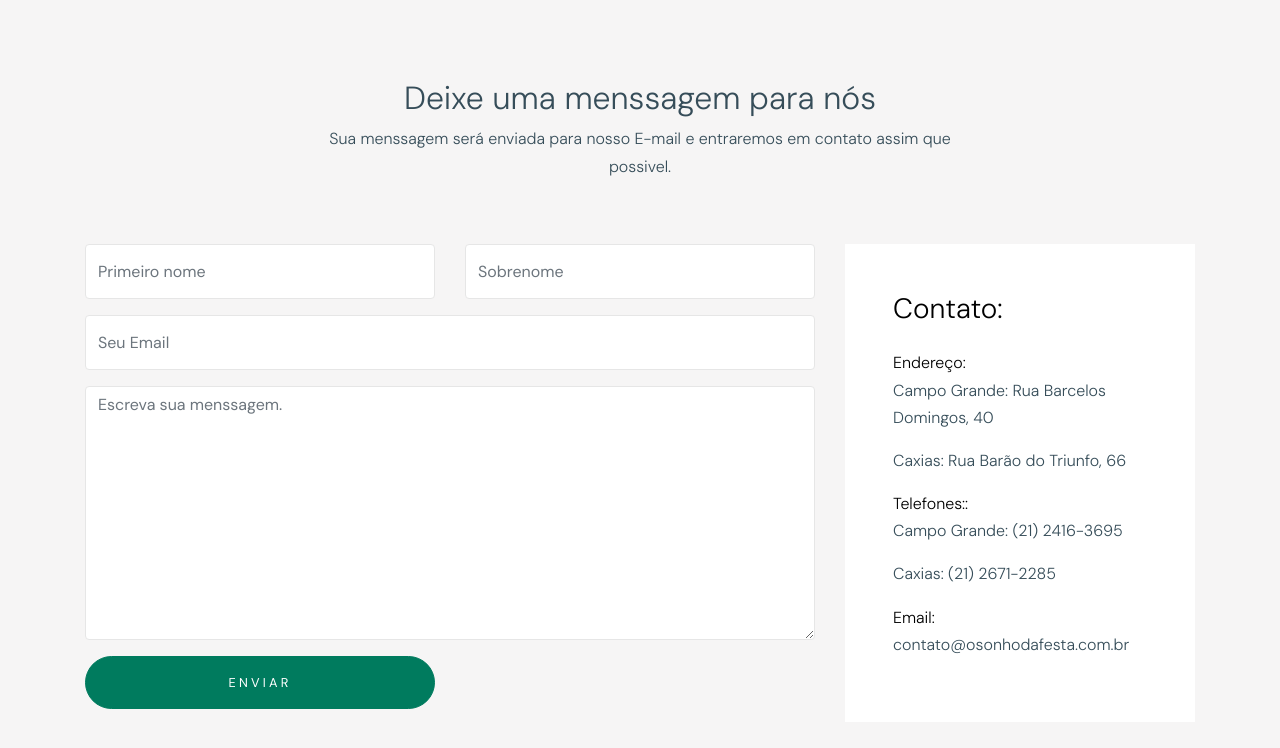
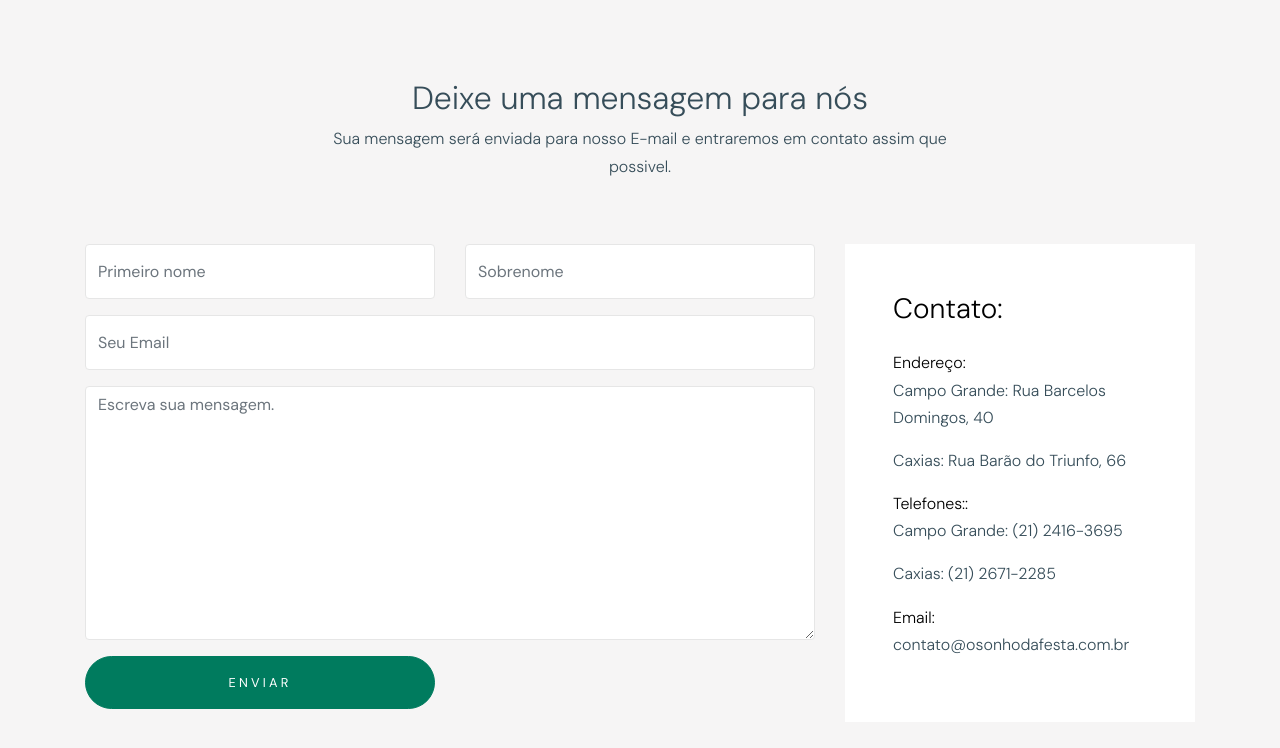
Before and after one commit to caiopornie/caiopornie.github.io, a plain HTML site: page contact.html in a window 1280 px wide. Shown: the part 810-1558 px from the top of the page. Drawn offline with nearby package versions, Linux system fonts and the light colour scheme; files whose address does not match are found by name.

Commit message:
correção gramatica

```diff
--- a/contact.html
+++ b/contact.html
@@ -126,8 +126,8 @@
       <div class="container">
         <div class="row justify-content-center text-center">
         <div class="col-7 text-center mb-5">
-          <h2>Deixe uma menssagem para nós</h2>
-          <p>Sua menssagem será enviada para nosso E-mail e entraremos em contato assim que possivel.</p>
+          <h2>Deixe uma mensagem para nós</h2>
+          <p>Sua mensagem será enviada para nosso E-mail e entraremos em contato assim que possivel.</p>
         </div>
       </div>
         <div class="row">
@@ -150,7 +150,7 @@
 
               <div class="form-group row">
                 <div class="col-md-12">
-                  <textarea name="" id="" class="form-control" placeholder="Escreva sua menssagem." cols="30" rows="10"></textarea>
+                  <textarea name="" id="" class="form-control" placeholder="Escreva sua mensagem." cols="30" rows="10"></textarea>
                 </div>
               </div>
               <div class="form-group row">
```
